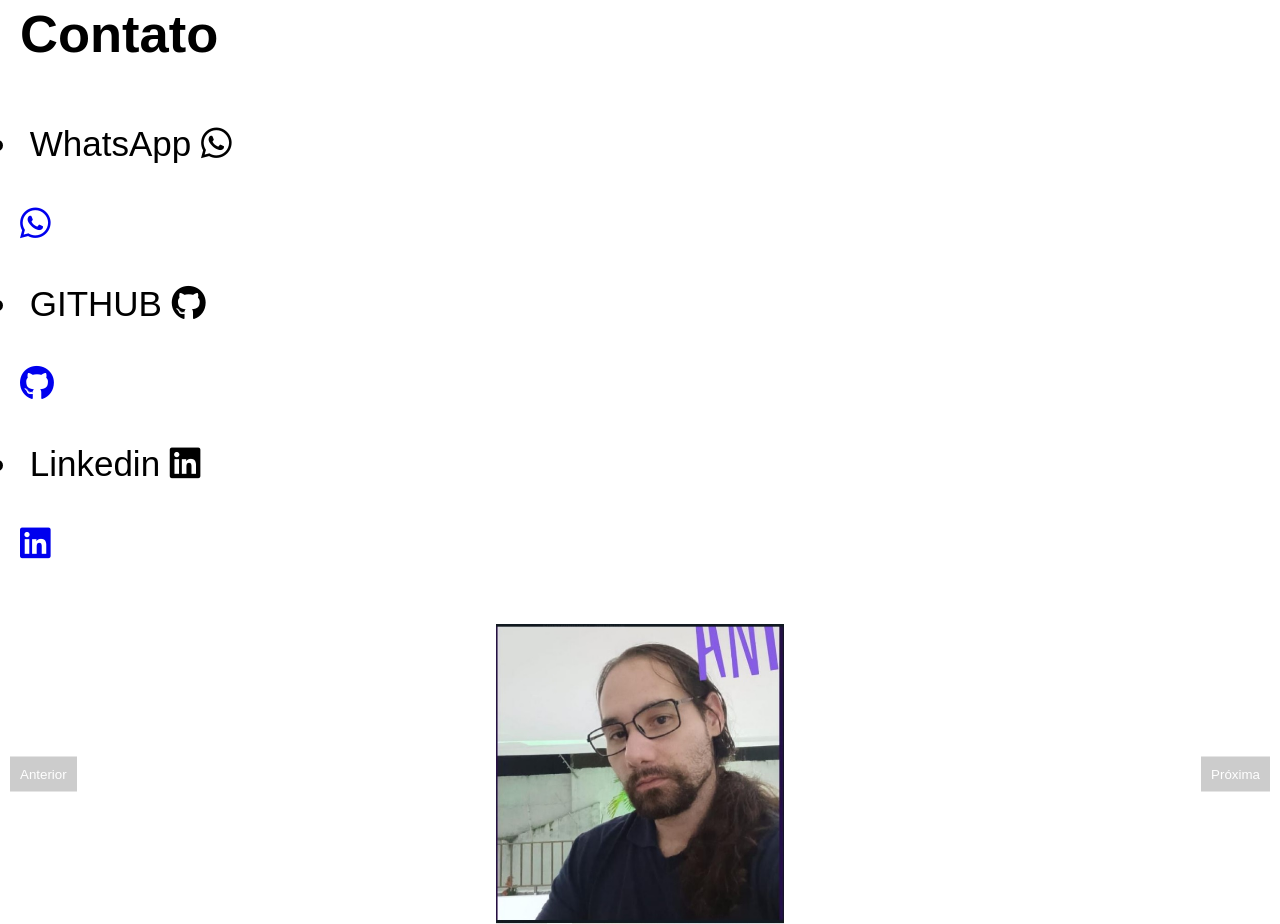
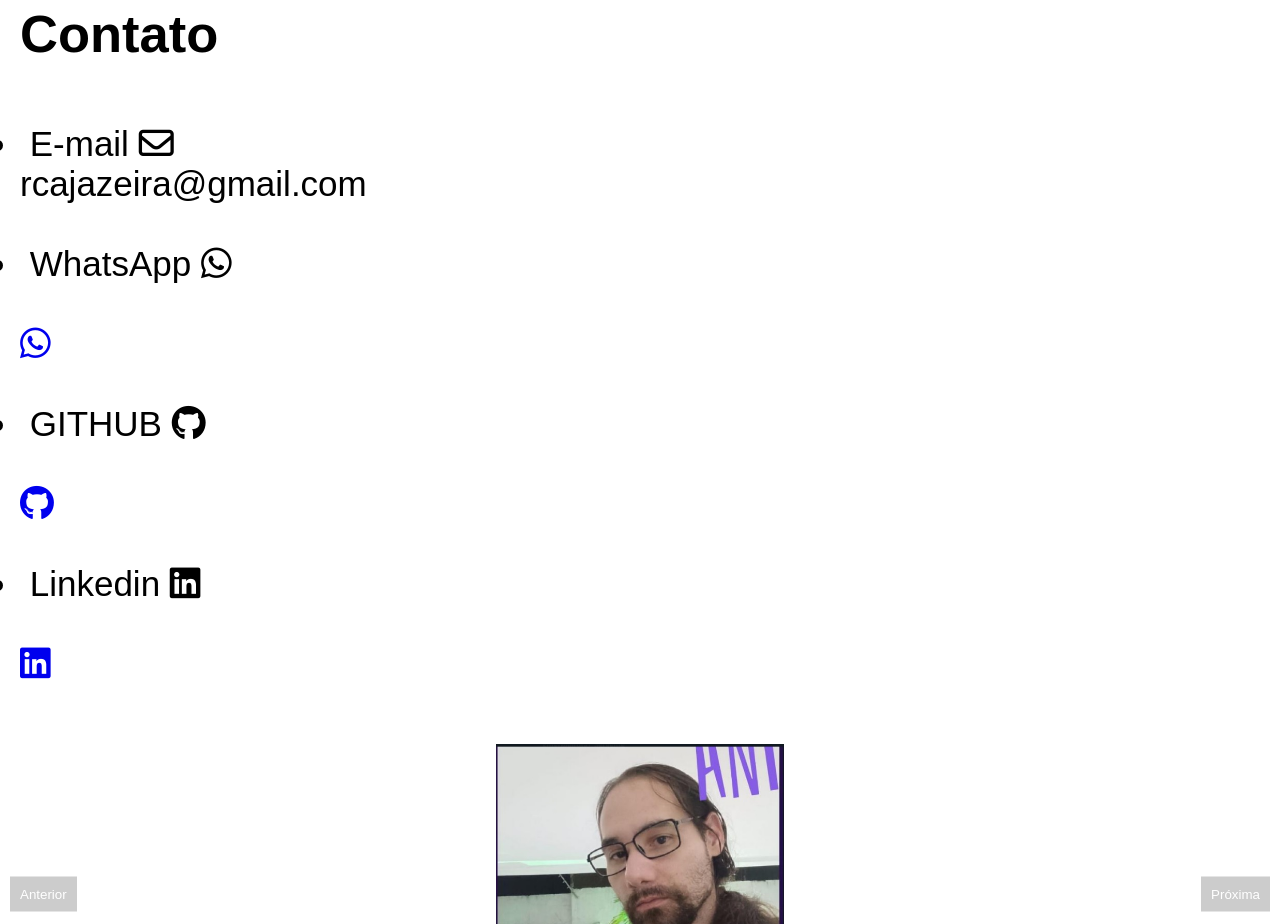
Before and after one commit to rcajazeira/rcajazeira.github.io, a plain HTML site: page index.html in a window 1280 px wide. Shown: the part 4218-5142 px from the top of the page. Drawn offline with Linux system fonts and the light colour scheme.

Commit message:
Update index.html
Atualização email

```diff
--- a/index.html
+++ b/index.html
@@ -107,6 +107,10 @@ contribuir com minha paixão pela tecnologia e conhecimento técnico em um ambie
           <h2>Contato</h2>
           <br>
           <ul class="social-media2">
+          <li>&nbsp;E-mail&nbsp;<i class="far fa-envelope"></i>
+          <br>
+          <p>rcajazeira@gmail.com</p>
+          <br>
           <li>&nbsp;WhatsApp&nbsp;<i class="fab fa-whatsapp"></i></li>
           <br>
           <p><a href="https://wa.me/+5571993332391" target="_blank"><i class="fab fa-whatsapp"></i></a></p>
```
